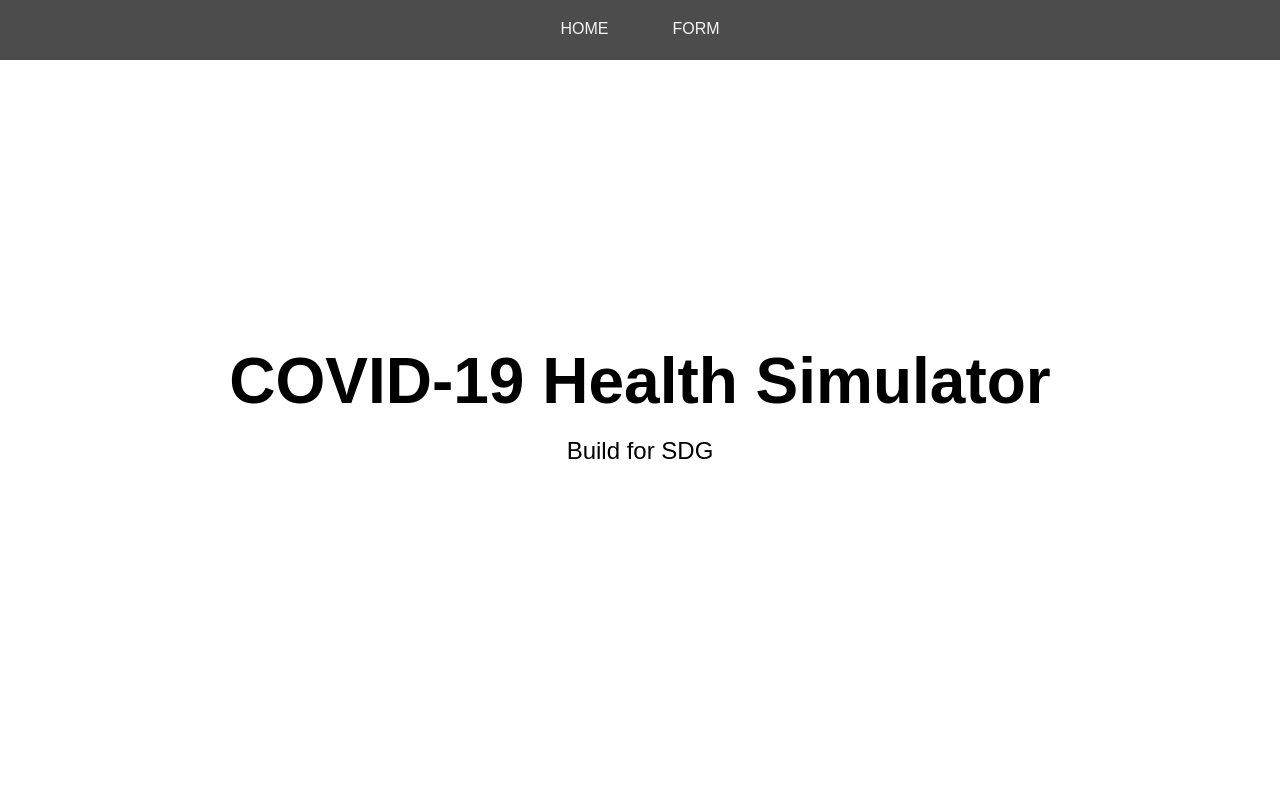
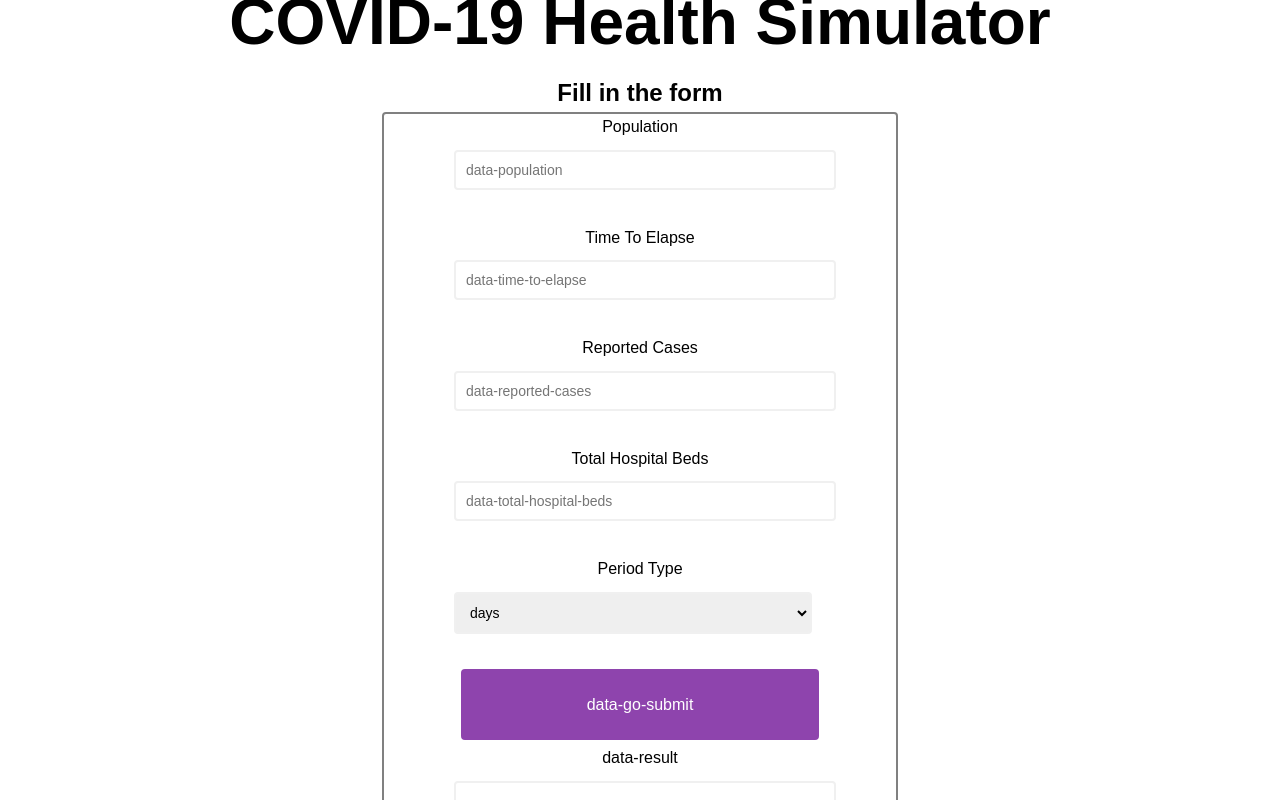
Before and after one commit to kioidun/buildforsdgtwo, a React (Create React App) app: page / in a window 1280 px wide. Shown: the top 800 px of the page. Built offline with nearby package versions, Linux system fonts and the light colour scheme.

Commit message:
removed section

```diff
--- a/src/App.js
+++ b/src/App.js
@@ -110,18 +110,9 @@ render(){
       };
   return (
     <div class ="container">
-        <nav class = "navbar">
-            <ul>
-                <li><a href="#home">Home</a></li>
-                <li><a href="#form">Form</a></li>
-            </ul>
-        </nav>
-        <section id="home">
-            <h1>COVID-19 Health Simulator</h1>
-            <p>Build for SDG</p>
-        </section>
         <section id="formLoading">
-            <h1>Fill in the form</h1>
+        <h1>COVID-19 Health Simulator</h1>
+            <h2>Fill in the form</h2>
             <form class='formtwo' id="form" onSubmit={this.handleSubmit} >
             <div class = "form-control">
                 <label for="population">Population</label>
```
